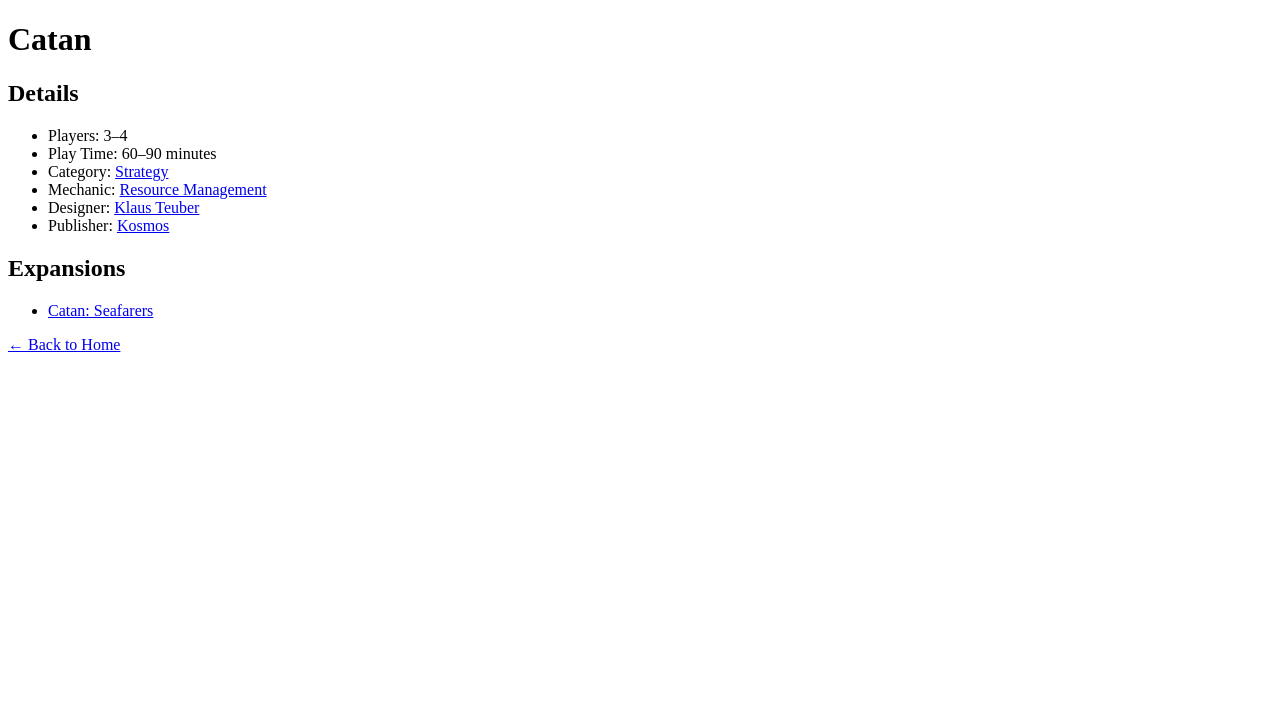
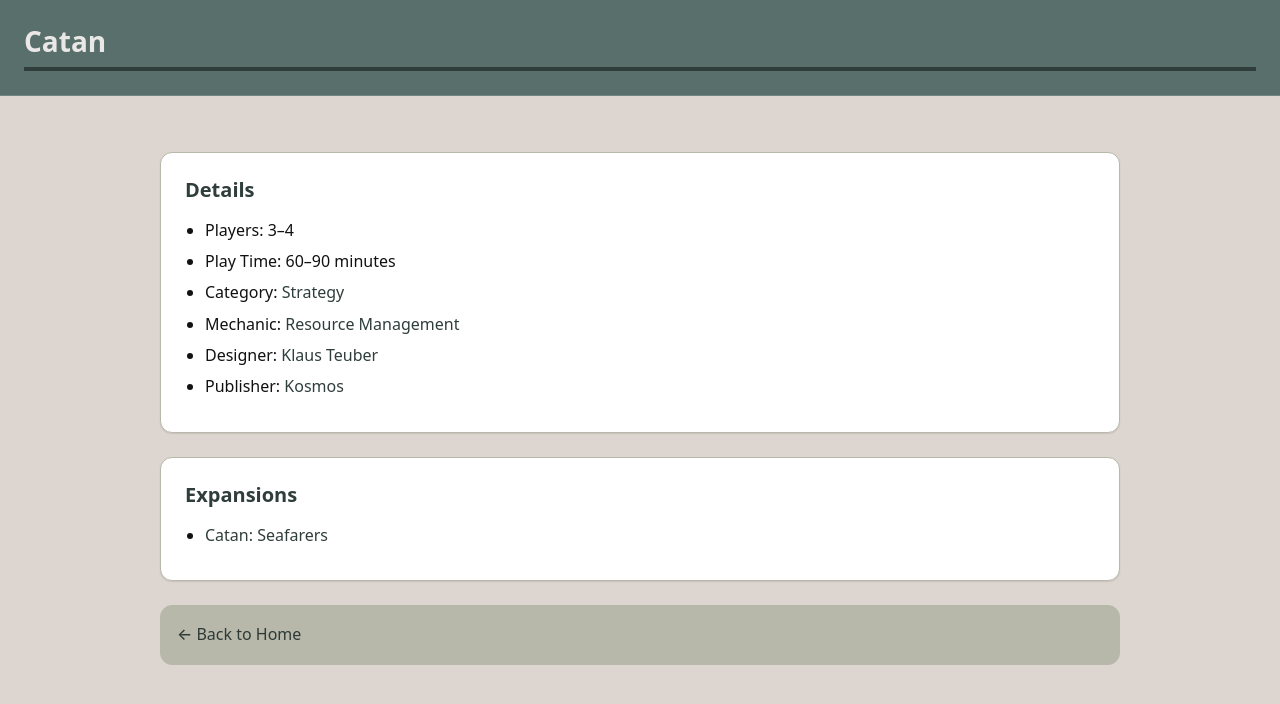
Before and after one commit to sab115/boardgame-explorer, a website: page packages/proto/public/games/catan.html in a window 1280 px wide. Drawn offline with Linux system fonts and the light colour scheme.

Commit message:
feat(Lab 3): add color scheme, shared CSS, and design tokens

```diff
--- a/packages/proto/public/games/catan.html
+++ b/packages/proto/public/games/catan.html
@@ -3,6 +3,8 @@
 <head>
     <meta charset="UTF-8">
     <title>Catan</title>
+    <link rel="stylesheet" href="/styles/tokens.css" />
+    <link rel="stylesheet" href="/styles/page.css" />
 </head>
 <body>
 <header>
--- /dev/null
+++ b/packages/proto/public/styles/page.css
@@ -0,0 +1,149 @@
+/* ---------- Global ---------- */
+html,
+body {
+    background: var(--color-background-page);
+    color: var(--color-text);
+    font-family: var(--font-family-base);
+    font-size: var(--font-size-base);
+    line-height: var(--line-height-base);
+    height: 100%;
+    margin: 0;
+    padding: 0;
+}
+
+/* Accessible focus outline for keyboard users */
+:focus-visible {
+    outline: 2px solid var(--color-accent);
+    outline-offset: 2px;
+}
+
+/* ---------- Header ---------- */
+header {
+    background: var(--color-background-header);
+    color: var(--color-text-inverted);
+    padding: var(--space-3);
+    border-bottom: 1px solid rgba(255, 255, 255, 0.15);
+}
+
+header h1 {
+    margin: 0;
+    font-size: var(--font-size-xl);
+    line-height: var(--line-height-heading);
+    border-bottom: 4px solid var(--color-accent);
+    padding-bottom: var(--space-1);
+    color: var(--color-header-title);
+}
+
+/* subline under the title */
+header .muted {
+    color: var(--color-text-inverted);
+    opacity: 0.85;
+    font-size: var(--font-size-sm);
+}
+
+/* ---------- Main Layout ---------- */
+main {
+    max-width: var(--content-max-width);
+    margin: 0 auto;
+    padding: var(--space-4) var(--space-3);
+}
+
+/* “Card” sections */
+main > section {
+    background: var(--color-surface);
+    border: 1px solid var(--color-border);
+    border-radius: var(--radius-md);
+    box-shadow: var(--shadow-sm);
+    padding: var(--space-3);
+    margin-block: var(--space-3);
+}
+
+/* benday wrapper for grouping content */
+.benday {
+    background: var(--color-benday);
+    border: 1px solid var(--color-border);
+    border-radius: var(--radius-md);
+    padding: var(--space-3);
+}
+
+/* ---------- Typography ---------- */
+h1,
+h2,
+h3 {
+    color: var(--color-text);
+    line-height: var(--line-height-heading);
+    margin-top: 0;
+    margin-bottom: var(--space-2);
+}
+
+h2 {
+    color: var(--color-accent);
+    font-size: var(--font-size-lg);
+}
+
+p {
+    margin: var(--space-1) 0;
+    color: var(--color-text);
+}
+
+small,
+.muted {
+    color: var(--color-text-muted);
+    font-size: var(--font-size-sm);
+}
+
+/* Lists */
+ul {
+    padding-left: 1.25rem;
+    margin: var(--space-1) 0;
+}
+
+li {
+    margin: 0.35rem 0;
+}
+
+/* ---------- Links ---------- */
+a {
+    color: var(--color-accent);
+    text-decoration: none;
+    font-weight: 500;
+}
+
+a:hover,
+a:focus {
+    color: var(--color-accent-strong);
+    text-decoration: underline;
+}
+
+a:visited {
+    color: var(--color-accent-visited);
+}
+
+/* ---------- Media ---------- */
+img {
+    max-width: 100%;
+    height: auto;
+    border-radius: calc(var(--radius-md) - 4px);
+}
+
+/* ---------- Footer ---------- */
+footer {
+    margin-top: var(--space-3);
+    padding: var(--space-2);
+    background: var(--color-accent-weak);
+    border: 1px solid var(--color-border);
+    border-radius: var(--radius-md);
+    text-align: left;
+}
+
+footer a {
+    color: var(--color-accent-strong);
+}
+
+/* ---------- Utility spacing ---------- */
+.mt-1 { margin-top: var(--space-1); }
+.mt-2 { margin-top: var(--space-2); }
+.mt-3 { margin-top: var(--space-3); }
+.mb-1 { margin-bottom: var(--space-1); }
+.mb-2 { margin-bottom: var(--space-2); }
+.mb-3 { margin-bottom: var(--space-3); }
--- /dev/null
+++ b/packages/proto/public/styles/tokens.css
@@ -0,0 +1,32 @@
+:root {
+    /* backgrounds */
+    --color-background-page: #DDD5D0;   /* timberwolf */
+    --color-background-header: #586F6B; /* feldgrau */
+    --color-surface: #FFFFFF;           /* cards/sections */
+    --color-benday: #CFC0BD;            /* soft panel bg */
+
+    /* text */
+    --color-text: #111111;              /* body text on light bg */
+    --color-text-inverted: #FFFFFF;     /* on header */
+    --color-text-muted: #4A4A4A;        /* accessible muted (≥4.5:1) */
+    --color-header-title: #EAE8E6;
+
+    /* accents */
+    --color-accent: #2F3E3B;            /* accessible link color */
+    --color-accent-strong: #2E3A37;     /* hover/active (a hair darker) */
+    --color-accent-weak: #B8B8AA;       /* subtle highlights/badges */
+    --color-accent-visited: #445753;
+
+    /* borders */
+    --color-border: #B8B8AA;
+
+    --space-1: 0.5rem; --space-2: 1rem; --space-3: 1.5rem; --space-4: 2rem;
+    --radius-md: 12px;
+    --shadow-sm: 0 1px 2px rgba(16,24,40,.06), 0 1px 1px rgba(16,24,40,.04);
+
+    --font-family-base: system-ui,-apple-system,"Segoe UI",Roboto,Helvetica,Arial,
+    "Apple Color Emoji","Segoe UI Emoji","Segoe UI Symbol";
+    --font-size-base: 1rem; --font-size-sm: .875rem; --font-size-lg: 1.25rem; --font-size-xl: 1.75rem;
+    --line-height-base: 1.6; --line-height-heading: 1.25;
+    --content-max-width: 960px;
+}
```
Also changed, not shown: packages/proto/public/categories/index.html (+2 -0 lines), packages/proto/public/categories/strategy.html (+2 -0 lines), packages/proto/public/designers/index.html (+2 -0 lines), packages/proto/public/designers/klaus-teuber.html (+2 -0 lines), packages/proto/public/expansions/index.html (+2 -0 lines), packages/proto/public/expansions/seafarers.html (+2 -0 lines), packages/proto/public/games/index.html (+2 -0 lines), packages/proto/public/index.html (+3 -0 lines), packages/proto/public/mechanics/index.html (+2 -0 lines), packages/proto/public/mechanics/resource-management.html (+2 -0 lines), packages/proto/public/publishers/index.html (+2 -0 lines), packages/proto/public/publishers/kosmos.html (+2 -0 lines), 1 other file.
